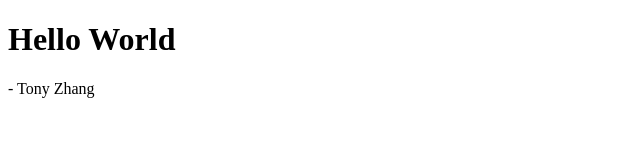
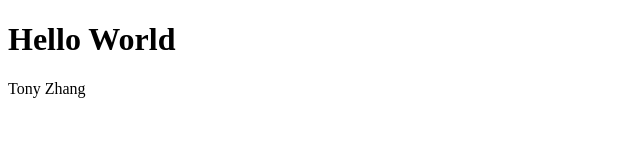
Before and after one commit to garrisonz/garrisonz.github.io, a plain HTML site: page index.html in a window 1280 px wide. Shown: the full height of the page, 0-640 px from the left. Drawn offline with Linux system fonts and the light colour scheme.

Commit message:
update page, add name

```diff
--- a/index.html
+++ b/index.html
@@ -6,6 +6,6 @@
 </head>
 <body>
 	<h1>Hello World</h1>
-	<p>- Tony Zhang</p>
+	<p> Tony Zhang</p>
 </body>
 </html>
```
